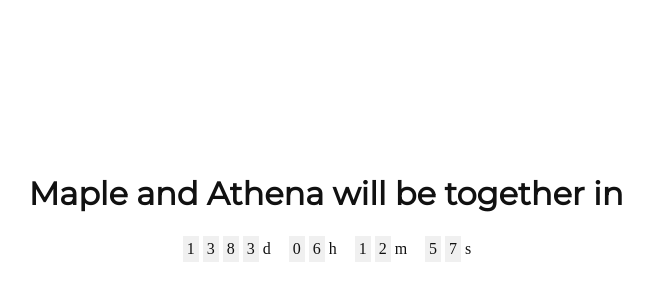
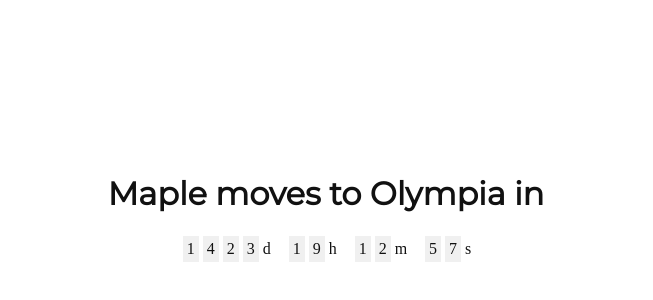
Before and after one commit to portia-o/where-is-maple, a Next.js app: page / in a window 1280 px wide. Shown: the part 192-492 px from the top of the page, without its empty margins (314-967 px from the left). Built offline with nearby package versions, Linux system fonts and the light colour scheme; a web font is replaced by a local one.

Commit message:
Update for Fall 2025 move in

```diff
--- a/pages/index.js
+++ b/pages/index.js
@@ -11,12 +11,12 @@ const today = moment();
 
 export default function Home() {
   const { days, hours, minutes, seconds } = useCountdown(
-    new Date("2025-08-05T22:00-08:00")
+    new Date("2025-09-15T11:00-08:00")
   );
 
   return (
     <Page title="Countdown to Athena">
-      <h1>Maple and Athena will be together in</h1>
+      <h1>Maple moves to Olympia in</h1>
       <section>
         <Number number={days} />
         <span className="home__unit">d</span>
```
